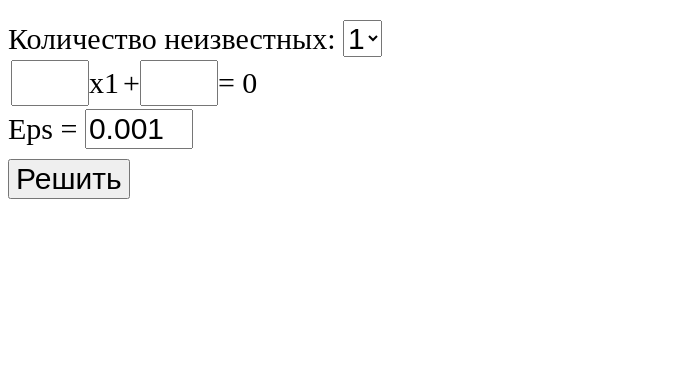
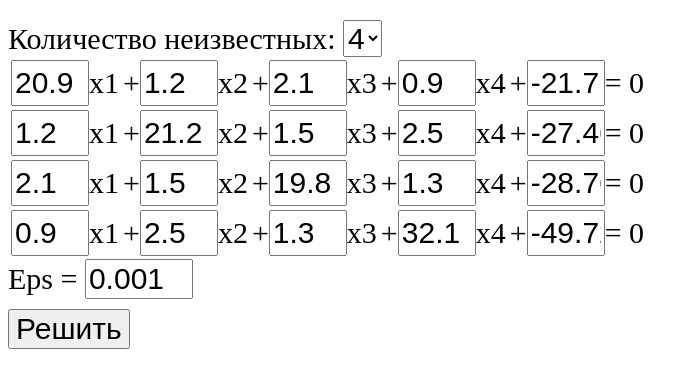
Before and after one commit to mvarnar/mvarnar.github.io, a website: page index.html in a window 1280 px wide. Shown: the whole page, without its empty margins (0-698 px from the left). Drawn offline with Linux system fonts and the light colour scheme.

Commit message:
add a table with default values

```diff
--- a/index.html
+++ b/index.html
@@ -1,6 +1,5 @@
 <!DOCTYPE html>
 <!-- TODO
-Выводить ответ в читабельном формате
 Заполнить значением по-умолчанию
 Информация о создателе
 -->
@@ -24,7 +23,7 @@
             <option value="1">1</option>
             <option value="2">2</option>
             <option value="3">3</option>
-            <option value="4">4</option>
+            <option selected value="4">4</option>
             <option value="5">5</option>
         </select>
 
@@ -45,7 +44,14 @@
 
 
     <script type="text/javascript">
-        buildMatrixTable(document.getElementById("nVariables").value, document.getElementById("matrixTable"));
+        buildMatrixTable(document.getElementById("nVariables").value,
+            document.getElementById("matrixTable"),
+            [
+            [20.9, 1.2, 2.1, 0.9, -21.7],
+            [1.2, 21.2, 1.5, 2.5, -27.46],
+            [2.1, 1.5, 19.8, 1.3, -28.76],
+            [0.9, 2.5, 1.3, 32.1, -49.72]
+        ]);
     </script>
 
 </body>
--- a/ui.js
+++ b/ui.js
@@ -47,7 +47,7 @@ function validateNumber(number) {
     }
 }
 
-function buildMatrixTable(nVariables, table) {
+function buildMatrixTable(nVariables, table, matrixToInterpolate=null) {
     nVariables = parseInt(nVariables);
     while (table.firstChild) {
         table.firstChild.remove();
@@ -55,7 +55,8 @@ function buildMatrixTable(nVariables, table) {
     for (let nRow = 0; nRow < nVariables; nRow++) {
         const tr = document.createElement("tr");
         for (let nColumn = 0; nColumn < nVariables + 1; nColumn++) {
-            const cell = generateCell(nColumn, nColumn === 0, nColumn === nVariables);
+            const value = matrixToInterpolate !== null ? matrixToInterpolate[nRow][nColumn] : null;
+            const cell = generateCell(nColumn, nColumn === 0, nColumn === nVariables, value);
             const td = document.createElement("td");
             td.appendChild(cell);
             tr.appendChild(td);
@@ -64,10 +65,13 @@ function buildMatrixTable(nVariables, table) {
     }
 }
 
-function generateCell(nColumn, isFirst, isLast) {
+function generateCell(nColumn, isFirst, isLast, value=null) {
     const inputField = document.createElement("input");
     inputField.type = "text";
     inputField.class = "coefficientField";
+    if (value !== null) {
+        inputField.value = value;
+    }
 
     const cell = document.createElement("span");
     if (!isFirst) {
```
